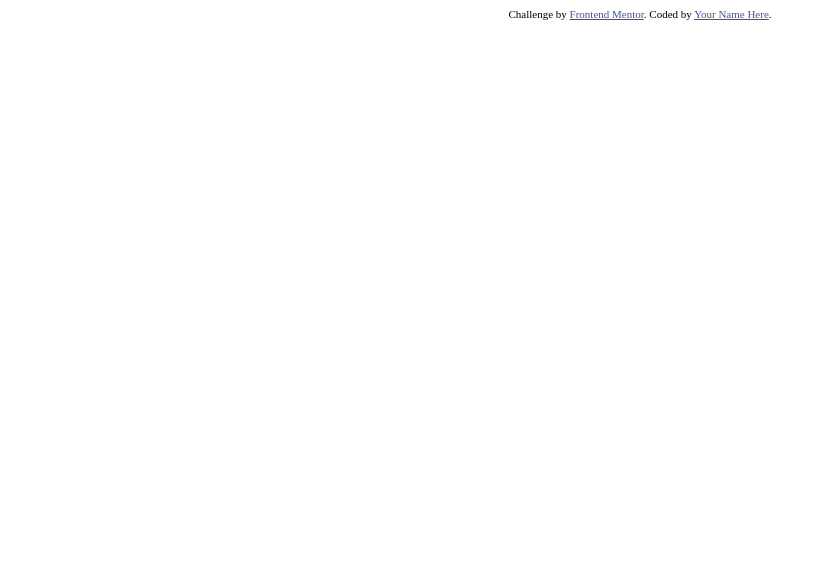
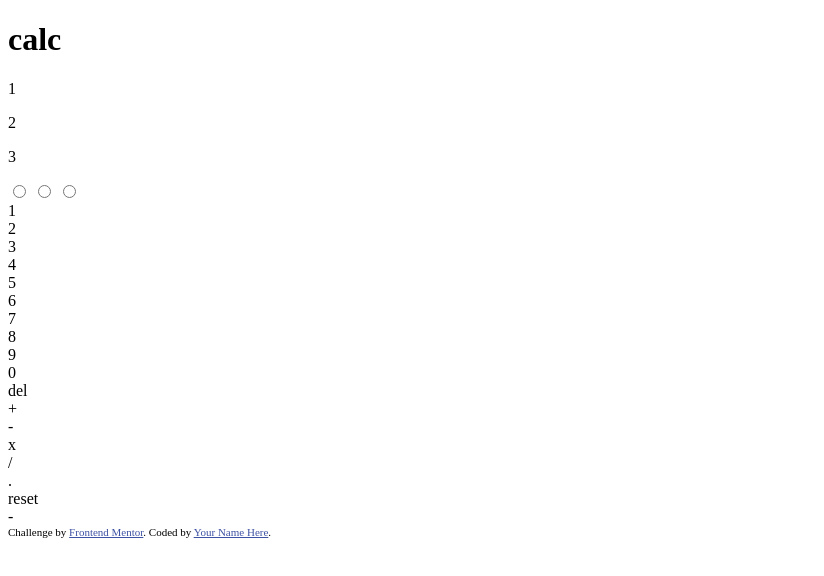
Before and after one commit to Tiyyo/Calculator-app-, a plain HTML site: page index.html in a window 1280 px wide. Shown: the whole page, without its empty margins (0-824 px from the left). Drawn offline with Linux system fonts and the light colour scheme.

Commit message:
html done

```diff
--- a/index.html
+++ b/index.html
@@ -1,26 +1,90 @@
 <!DOCTYPE html>
 <html lang="en">
   <head>
-  <meta charset="UTF-8">
-  <meta name="viewport" content="width=device-width, initial-scale=1.0"> <!-- displays site properly based on user's device -->
+    <meta charset="UTF-8" />
+    <meta name="viewport" content="width=device-width, initial-scale=1.0" />
+    <!-- displays site properly based on user's device -->
 
-  <link rel="icon" type="image/png" sizes="32x32" href="./images/favicon-32x32.png">
+    <link
+      rel="icon"
+      type="image/png"
+      sizes="32x32"
+      href="./images/favicon-32x32.png"
+    />
 
     <title>Frontend Mentor | Calculator app</title>
 
     <!-- Feel free to remove these styles or customise in your own stylesheet 👍 -->
     <style>
-    .attribution { font-size: 11px; text-align: center; }
-    .attribution a { color: hsl(228, 45%, 44%); }
+      .attribution {
+        font-size: 11px;
+        radio-  name="toggle" class="header__switch__button"align: center;
+      }
+      .attribution a {
+        color: hsl(228, 45%, 44%);
+      }
     </style>
   </head>
   <body>
-
-
+    <div class="container">
+      <div class="container__header header">
+        <h1>calc</h1>
+        <div class="header__switch">
+          <div class="header__switch__title">
+            <p>1</p>
+            <p>2</p>
+            <p>3</p>
+          </div>
+          <div class="header__switch__buttons buttons">
+            <input
+              type="radio"
+              name="toggle"
+              class="buttons__btn"
+              id="theme1"
+            />
+            <input
+              type="radio"
+              name="toggle"
+              class="buttons__btn"
+              id="theme2"
+            />
+            <input
+              type="radio"
+              name="toggle"
+              class="buttons__btn"
+              id="theme3"
+            />
+          </div>
+        </div>
+      </div>
+      <div class="container__result"></div>
+      <div class="container__body">
+        <div class="container__body__keys--1">1</div>
+        <div class="container__body__keys--2">2</div>
+        <div class="container__body__keys--3">3</div>
+        <div class="container__body__keys--4">4</div>
+        <div class="container__body__keys--5">5</div>
+        <div class="container__body__keys--6">6</div>
+        <div class="container__body__keys--7">7</div>
+        <div class="container__body__keys--8">8</div>
+        <div class="container__body__keys--9">9</div>
+        <div class="container__body__keys--0">0</div>
+        <div class="container__body__keys--del">del</div>
+        <div class="container__body__keys-add">+</div>
+        <div class="container__body__keys--sus">-</div>
+        <div class="container__body__keys--mult">x</div>
+        <div class="container__body__keys--div">/</div>
+        <div class="container__body__keys--dot">.</div>
+        <div class="container__body__keys--reset">reset</div>
+        <div class="container__body__keys--calc">-</div>
+      </div>
+    </div>
 
     <div class="attribution">
-    Challenge by <a href="https://www.frontendmentor.io?ref=challenge" target="_blank">Frontend Mentor</a>.
-    Coded by <a href="#">Your Name Here</a>.
+      Challenge by
+      <a href="https://www.frontendmentor.io?ref=challenge" target="_blank"
+        >Frontend Mentor</a
+      >. Coded by <a href="#">Your Name Here</a>.
     </div>
   </body>
 </html>
```
Lines whose indentation alone changed are shown as unchanged.
